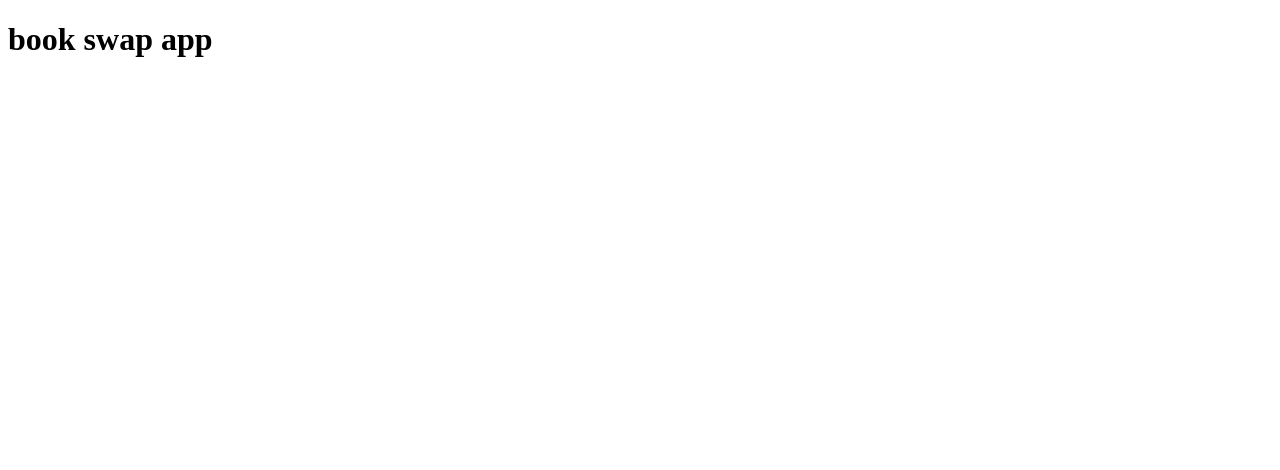
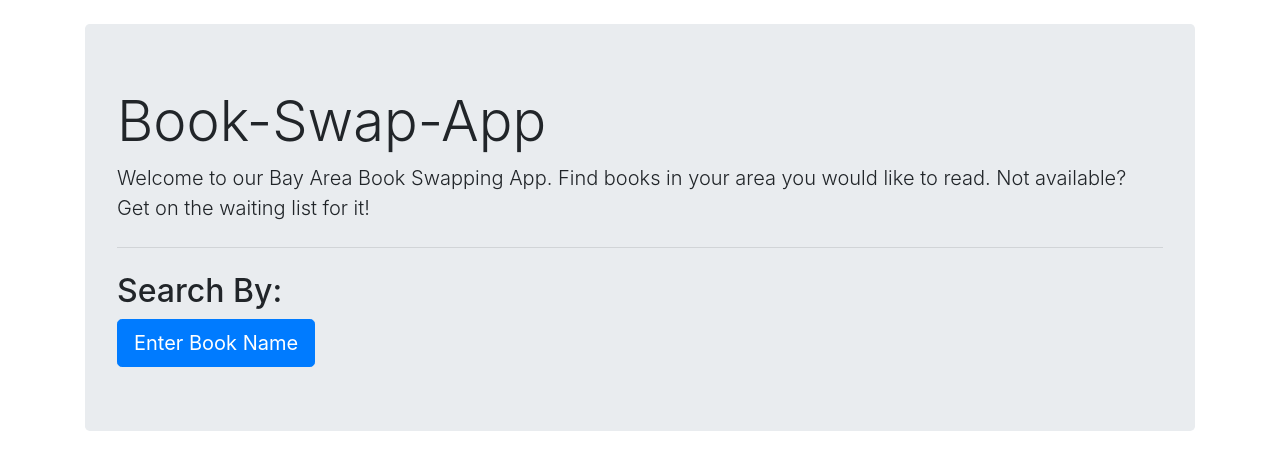
Before and after one commit to SarahJoline/book-swap-app, a website: page client/index.html in a window 1280 px wide. Drawn offline with nearby package versions, Linux system fonts and the light colour scheme.

Commit message:
added jumbotron to index page

```diff
--- a/client/index.html
+++ b/client/index.html
@@ -4,9 +4,30 @@
     <meta charset="UTF-8">
     <meta name="viewport" content="width=device-width, initial-scale=1.0">
     <meta http-equiv="X-UA-Compatible" content="ie=edge">
+    <link rel="stylesheet" href="https://stackpath.bootstrapcdn.com/bootstrap/4.4.1/css/bootstrap.min.css" integrity="sha384-Vkoo8x4CGsO3+Hhxv8T/Q5PaXtkKtu6ug5TOeNV6gBiFeWPGFN9MuhOf23Q9Ifjh" crossorigin="anonymous">
     <title>Group Project #2</title>
 </head>
 <body>
-    <h1>book swap app</h1>
+
+<div class="container">
+  <div class="jumbotron mt-4">
+    <h1 class="display-4">Book-Swap-App</h1>
+    <p class="lead">Welcome to our Bay Area Book Swapping App. Find books in your area you would like to read. Not available?
+    <br>
+      Get on the waiting list for it!
+    </p>
+    <hr class="my-4">
+    <h2>Search By:</h2>
+    <a class="btn btn-primary btn-lg" href="#" role="button">Enter Book Name</a>
+  </div>
+</div>
+
+<!-- JQuery  -->
+    <script
+  src="https://code.jquery.com/jquery-3.4.1.min.js"
+  integrity="sha256-CSXorXvZcTkaix6Yvo6HppcZGetbYMGWSFlBw8HfCJo="
+  crossorigin="anonymous"></script>
+  <script src="https://cdn.jsdelivr.net/npm/popper.js@1.16.0/dist/umd/popper.min.js" integrity="sha384-Q6E9RHvbIyZFJoft+2mJbHaEWldlvI9IOYy5n3zV9zzTtmI3UksdQRVvoxMfooAo" crossorigin="anonymous"></script>
+<script src="https://stackpath.bootstrapcdn.com/bootstrap/4.4.1/js/bootstrap.min.js" integrity="sha384-wfSDF2E50Y2D1uUdj0O3uMBJnjuUD4Ih7YwaYd1iqfktj0Uod8GCExl3Og8ifwB6" crossorigin="anonymous"></script>
 </body>
 </html>
```
